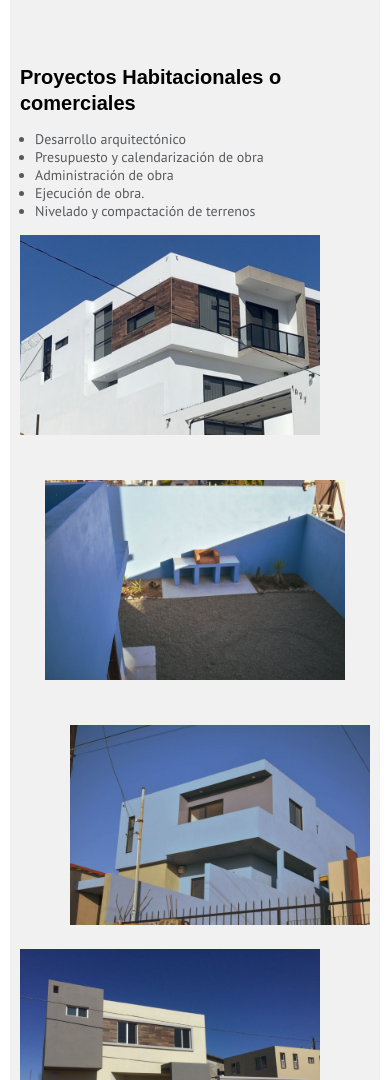
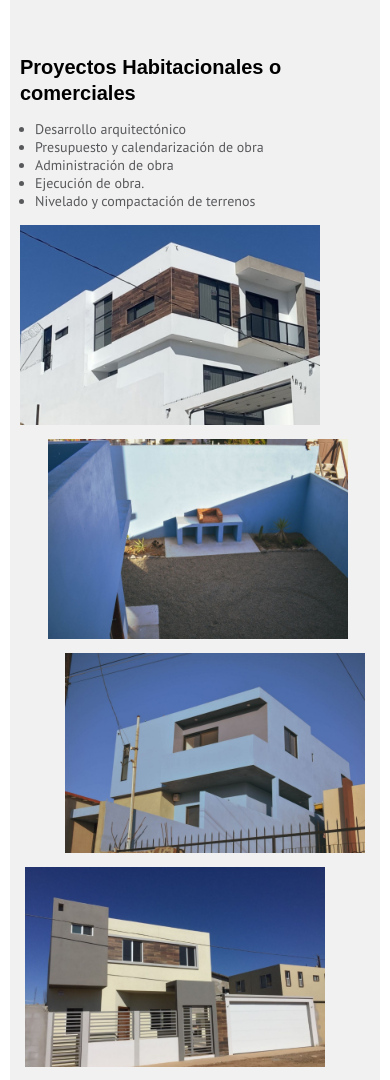
Before and after one commit to carlosjimenezh/dims, a PHP site: page / in a window 390 px wide; the page is wider, and only the part inside the window is pictured. Shown: the part 3440-4520 px from the top of that part. Run offline with PHP 8.4, Linux system fonts and the light colour scheme; some libraries are stand-ins or nearby versions; some web fonts are replaced.

Commit message:
cambiar padding de galeria on small

```diff
--- a/estilo.css
+++ b/estilo.css
@@ -304,11 +304,17 @@ footer .contacto {text-align: right; font-weight: bold;}
 	}
 	footer .contacto {text-align: center}
 	header nav .navbar {max-width: 100%;}
-	header .w3-bar .w3-half:first-of-type {margin-bottom: 10px;}
 	#valores .w3-row img {width: 140px;}
 	#contacto form .mitadder{margin-top: 0}
 	footer ul {padding-left: 0}
 	#banner-principal .banner-principal {height: 350px}
+	#servicios .mitadizq, #servicios .mitadcentro, #servicios .mitadder {
+		margin: 0;
+		padding: 0;
+	}
+	#servicios .w3-col:nth-child(odd) {padding-right: 5px}
+	#servicios .w3-col:nth-child(even) {padding-left: 5px;}
+	#servicios .w3-row .w3-col {padding-bottom: 10px;}
 }
 .imgmax{
 	max-width:100%; margin:auto
```
